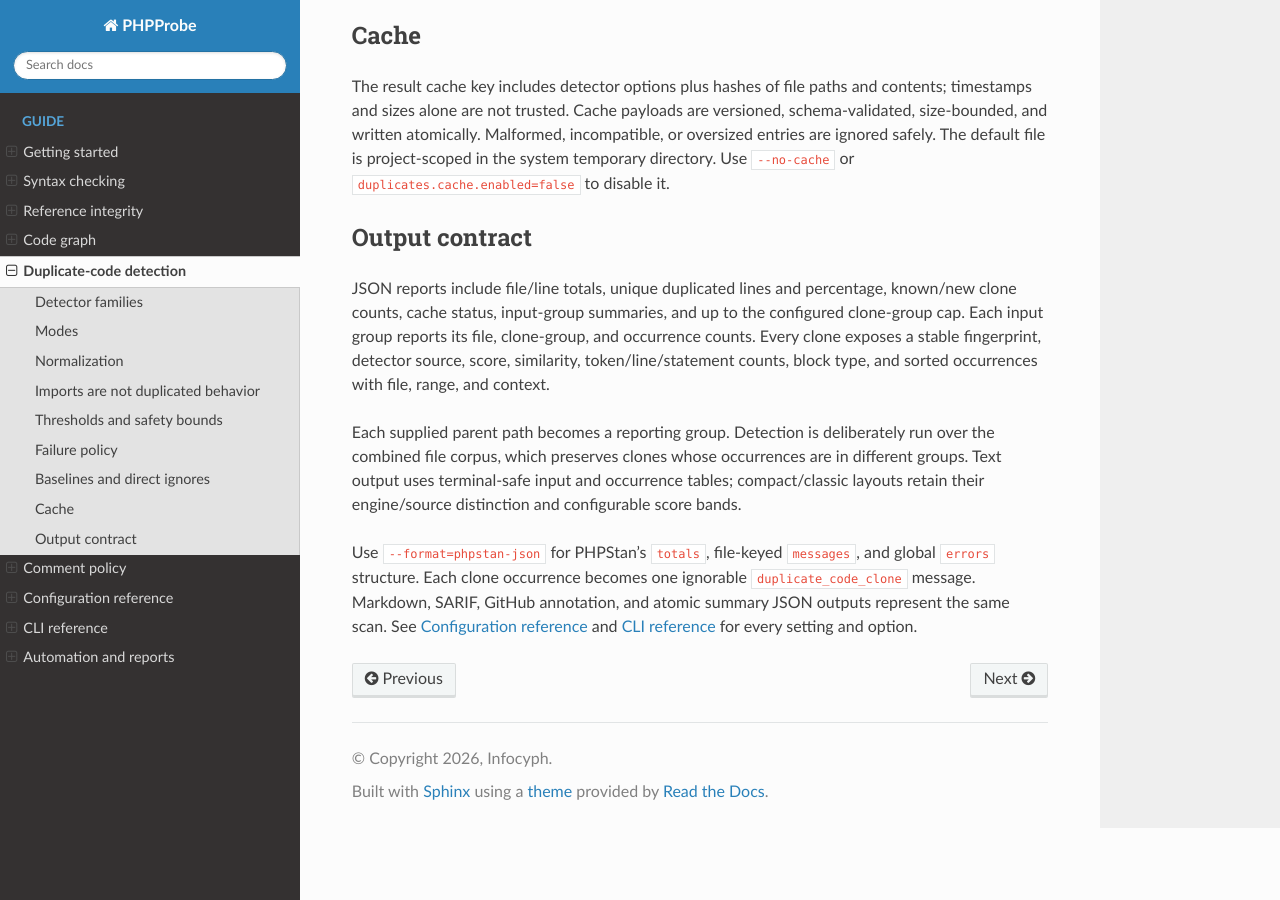
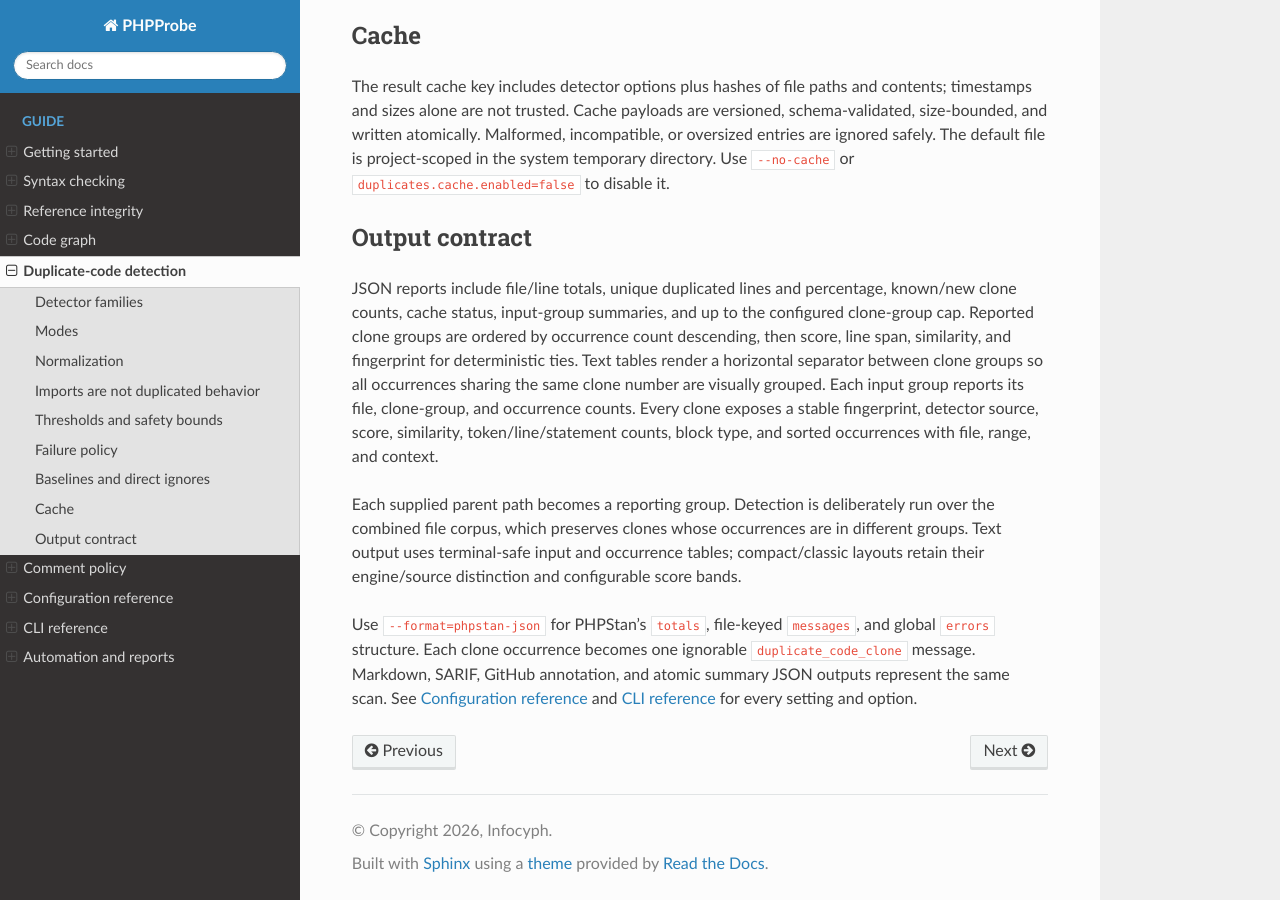
Before and after one commit to infocyph/PHPProbe, a Sphinx documentation site: the page built from docs/duplicates.rst, in a window 1280 px wide and 900 px high, scrolled down 2358 px. Built offline with Sphinx 7.4.7 and the Read the Docs theme 3.1.0, drawn with Linux system fonts in a browser that asks for light colours.

Commit message:
docs(duplicates): document grouped output ordering

```diff
--- a/docs/duplicates.rst
+++ b/docs/duplicates.rst
@@ -137,7 +137,10 @@ Output contract
 
 JSON reports include file/line totals, unique duplicated lines and percentage,
 known/new clone counts, cache status, input-group summaries, and up to the
-configured clone-group cap.
+configured clone-group cap. Reported clone groups are ordered by occurrence
+count descending, then score, line span, similarity, and fingerprint for
+deterministic ties. Text tables render a horizontal separator between clone
+groups so all occurrences sharing the same clone number are visually grouped.
 Each input group reports its file, clone-group, and occurrence counts. Every clone exposes a
 stable fingerprint, detector source, score, similarity, token/line/statement
 counts, block type, and sorted occurrences with file, range, and context.
```
